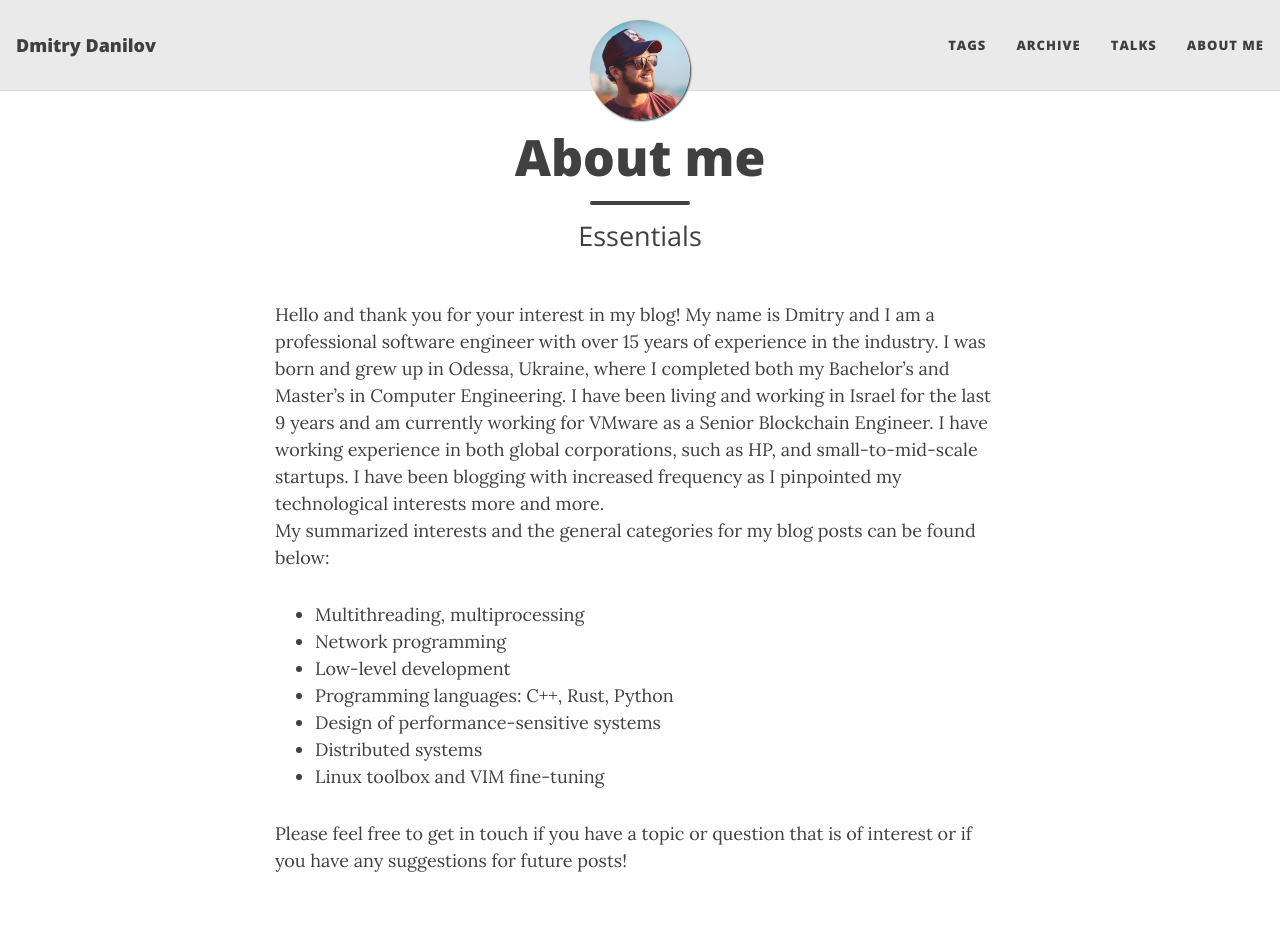
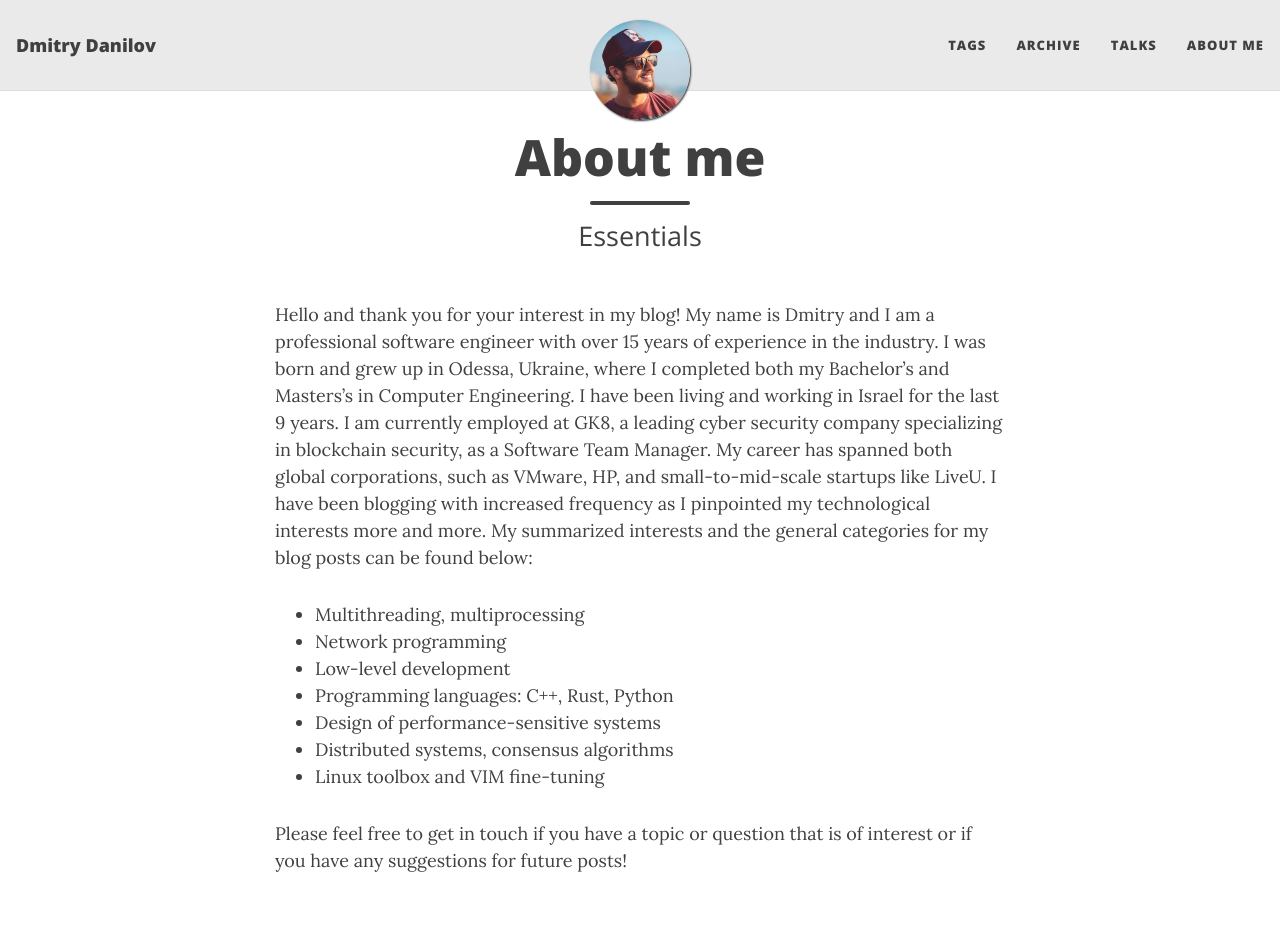
Before and after one commit to f-squirrel/f-squirrel.github.io, a Jekyll site: the page built from aboutme.md, in a window 1280 px wide and 1348 px high. Shown: the top 952 px of the window. Built offline with Jekyll 4.4.1, drawn with Linux system fonts in a browser that asks for light colours; nearby versions of some CDN libraries.

Commit message:
update about

```diff
--- a/aboutme.md
+++ b/aboutme.md
@@ -14,11 +14,11 @@
 Hello and thank you for your interest in my blog! My name is Dmitry and I am a
 professional software engineer with over {{years_of_experience }} years of experience in the
 industry. I was born and grew up in Odessa, Ukraine, where I completed both my
-Bachelor's and Master's in Computer Engineering. I have been living and working in
-Israel for the last {{years_in_israel}} years and am currently working for VMware as a Senior
-Blockchain Engineer.  I have working experience in both global corporations,
-such as HP, and small-to-mid-scale startups. I have been blogging
-with increased frequency as I pinpointed my technological interests
+Bachelor's and Masters's in Computer Engineering. I have been living and working in
+Israel for the last {{years_in_israel}} years.
+I am currently employed at GK8, a leading cyber security company specializing in blockchain security, as a Software Team Manager.
+My career has spanned both global corporations, such as VMware, HP, and small-to-mid-scale startups like LiveU.
+I have been blogging with increased frequency as I pinpointed my technological interests
 more and more.
 My summarized interests and the general categories for my blog posts can be found below:
 
@@ -27,7 +27,7 @@
 * Low-level development
 * Programming languages: C++, Rust, Python
 * Design of performance-sensitive systems
-* Distributed systems
+* Distributed systems, consensus algorithms
 * Linux toolbox and VIM fine-tuning
 
 Please feel free to get in touch if you have a topic or question that is of interest or if you have any suggestions for future posts!
```
